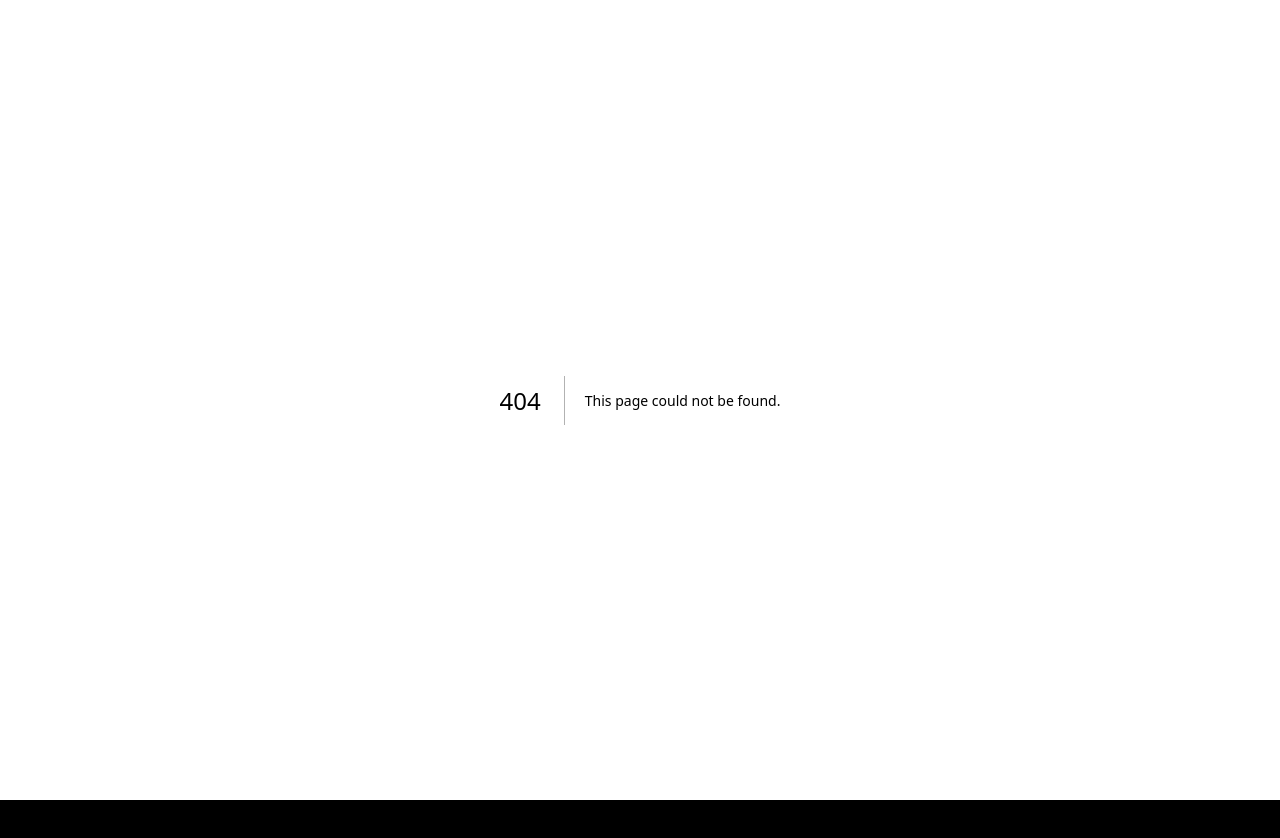
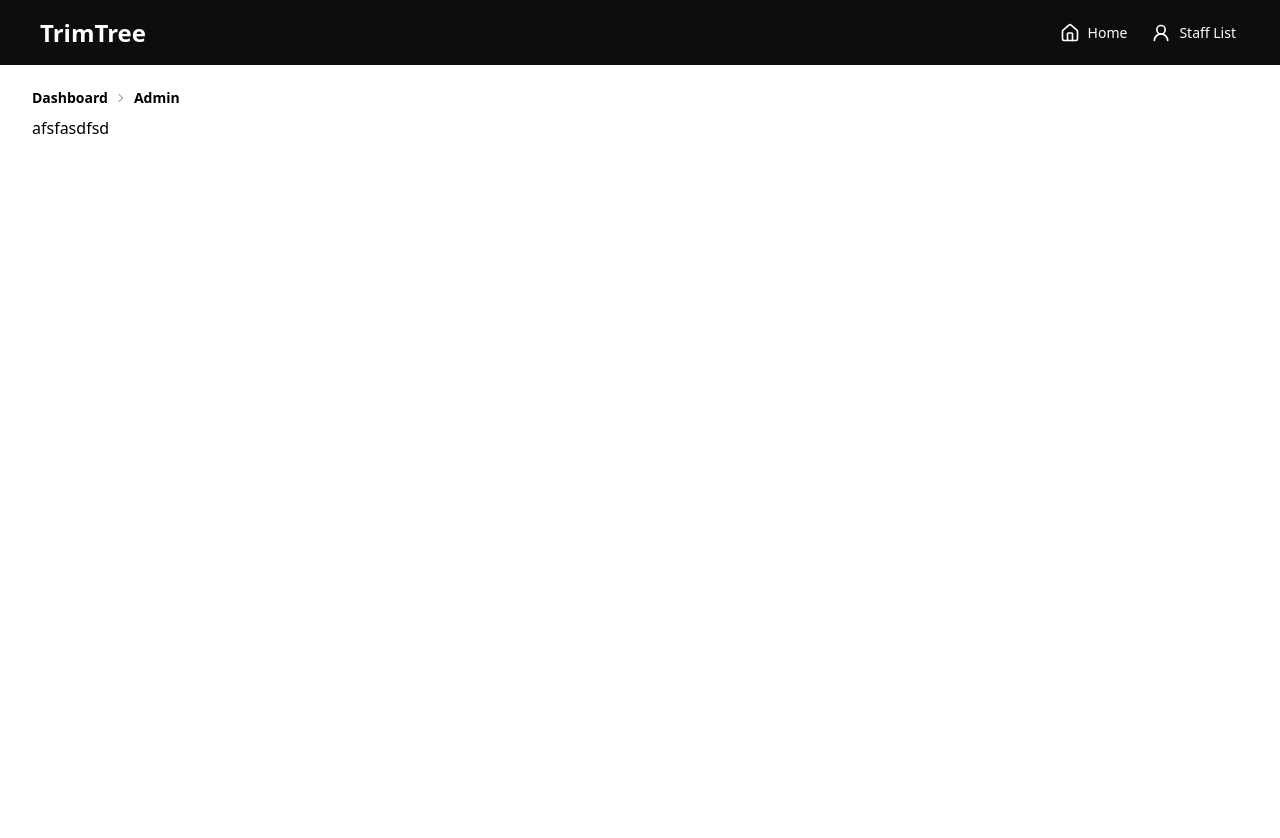
Before and after one commit to 0-mastermind/TrimTree, a Next.js app in the folder frontend/admin/: page /dashboard/admin in a window 1280 px wide. Before the commit this address had no page. Shown: the top 838 px of the page. Before the commit the page ends 800 px from the top, so only its background shows below. Built offline with nearby package versions, Linux system fonts and the light colour scheme.

Commit message:
added: nav and breadcrumd

```diff
--- a/frontend/admin/package.json
+++ b/frontend/admin/package.json
@@ -11,6 +11,7 @@
   "dependencies": {
     "@reduxjs/toolkit": "^2.9.0",
     "axios": "^1.11.0",
+    "lucide-react": "^0.542.0",
     "next": "15.5.2",
     "react": "19.1.0",
     "react-dom": "19.1.0",
--- /dev/null
+++ b/frontend/admin/src/app/dashboard/admin/new/page.tsx
@@ -0,0 +1,9 @@
+import React from 'react'
+
+const page = () => {
+  return (
+    <div>page</div>
+  )
+}
+
+export default page
--- /dev/null
+++ b/frontend/admin/src/app/dashboard/admin/page.tsx
@@ -0,0 +1,13 @@
+import React from 'react'
+
+const page = () => {
+  return (
+    <div className="">
+      <div className="h-[1200px]">
+        afsfasdfsd
+      </div>
+    </div>
+  )
+}
+
+export default page
--- /dev/null
+++ b/frontend/admin/src/app/dashboard/layout.tsx
@@ -0,0 +1,14 @@
+import Sidebar from "@/components/Sidebar";
+
+
+export default function DashboardLayout({
+  children,
+}: {
+  children: React.ReactNode;
+}) {
+  return (
+    <div>
+      <Sidebar>{children}</Sidebar>
+    </div>
+  );
+}
--- /dev/null
+++ b/frontend/admin/src/app/dashboard/manager/page.tsx
@@ -0,0 +1,9 @@
+import React from 'react'
+
+const page = () => {
+  return (
+    <div>page</div>
+  )
+}
+
+export default page
--- /dev/null
+++ b/frontend/admin/src/app/dashboard/page.tsx
@@ -0,0 +1,9 @@
+import React from 'react'
+
+const page = () => {
+  return (
+    <div>page</div>
+  )
+}
+
+export default page
--- a/frontend/admin/src/app/globals.css
+++ b/frontend/admin/src/app/globals.css
@@ -1,4 +1,4 @@
 @import "tailwindcss";
 @plugin "daisyui" {
-  themes: black --default;
+  themes: lofi --default;
 }
--- /dev/null
+++ b/frontend/admin/src/components/Sidebar.tsx
@@ -0,0 +1,101 @@
+"use client"
+import { Home, UserRound } from "lucide-react";
+import Link from "next/link";
+import { usePathname } from "next/navigation";
+import React, { useEffect } from "react";
+
+const Sidebar = ({ children }: { children: React.ReactNode }) => {
+  const pathname = usePathname();
+  const parts = pathname.split("/").slice(1);
+
+  useEffect(() => {
+    console.log(pathname);
+  }, [])
+
+  return (
+    <div className="drawer drawer-end">
+      <input id="my-drawer-3" type="checkbox" className="drawer-toggle" />
+      <div className="drawer-content flex flex-col">
+        {/* Navbar */}
+        <div className="navbar bg-primary w-full fixed top-0 z-50">
+          <div className="flex justify-between items-center w-full md:px-4">
+            <div className="mx-2 flex-1 px-2 font-bold text-2xl text-white">
+              TrimTree
+            </div>
+            <div className="hidden flex-none lg:block">
+              <ul className="menu menu-horizontal">
+                <li>
+                  <Link href={"/dashboard/admin"} className="text-white">
+                    <Home className="h-5 w-5" /> Home
+                  </Link>
+                </li>
+                <li>
+                  <Link href={"/dashboard/staff-list"} className="text-white">
+                    <UserRound className="h-5 w-5" /> Staff List
+                  </Link>
+                </li>
+              </ul>
+            </div>
+            <div className="flex-none lg:hidden ">
+              <label
+                htmlFor="my-drawer-3"
+                aria-label="open sidebar"
+                className="btn rounded-md btn-ghost hover:bg-gray-700/40 border-none">
+                <svg
+                  xmlns="http://www.w3.org/2000/svg"
+                  fill="none"
+                  viewBox="0 0 24 24"
+                  className="inline-block h-6 w-6 stroke-white">
+                  <path
+                    strokeLinecap="round"
+                    strokeLinejoin="round"
+                    strokeWidth="2"
+                    d="M4 6h16M4 12h16M4 18h16"></path>
+                </svg>
+              </label>
+            </div>
+          </div>
+        </div>
+        {/* Page content here */}
+        <div className="mt-20">
+          <div className="max-w-[95%] mx-auto">
+            <div className={pathname === "/dashboard" ? "hidden" : "block breadcrumbs text-sm"}>
+              <ul>
+                {
+                  parts.map((item, index) =>  {
+                    const href = "/" + parts.slice(0, index + 1).join("/");
+                    return <li key={item}>
+                      <Link className="capitalize font-semibold" href={href}>{item}</Link>
+                    </li>
+                  })
+                }
+              </ul>
+            </div>
+
+            {children}
+          </div>
+        </div>
+      </div>
+      <div className="drawer-side z-999">
+        <label
+          htmlFor="my-drawer-3"
+          aria-label="close sidebar"
+          className="drawer-overlay"></label>
+        <ul className="menu min-h-[100px] relative top-15 w-60 p-4 bg-primary">
+          <li>
+            <Link href={"/dashboard/admin"} className="text-white">
+              <Home className="h-5 w-5" /> Home
+            </Link>
+          </li>
+          <li>
+            <Link href={"/dashboard/staff-list"} className="text-white">
+              <UserRound className="h-5 w-5" /> Staff List
+            </Link>
+          </li>
+        </ul>
+      </div>
+    </div>
+  );
+};
+
+export default Sidebar;
```
Also changed, not shown: 1 other file (tests, documents, lock files or other folders).
